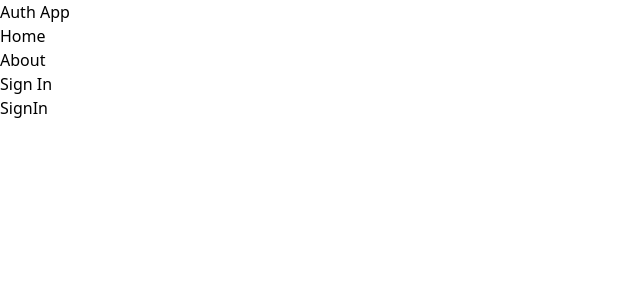
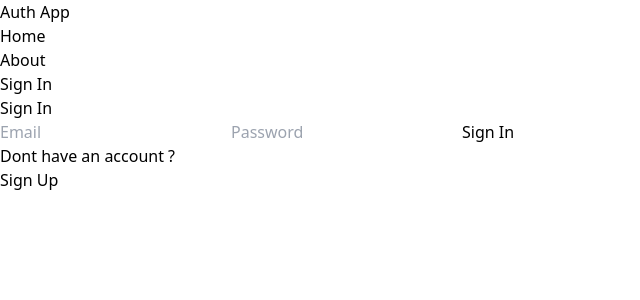
Before and after one commit to peterbuss/mern-auth, a React (Vite) app in the folder client/: page /sign-in in a window 1280 px wide. Shown: the top 300 px of the page, without its empty margins (0-640 px from the left). Built offline with nearby package versions, Linux system fonts and the light colour scheme.

Commit message:
complete the sign in page functionality

```diff
--- a/client/src/pages/SignIn.jsx
+++ b/client/src/pages/SignIn.jsx
@@ -1,7 +1,78 @@
-import React from 'react'
+ /* eslint-disable */
 
-export default function SignIn() {
-  return (
-    <div>SignIn</div>
-  )
-}
+ import { useState } from 'react';
+ import { Link, useNavigate } from 'react-router-dom';
+
+ export default function SignIn() {
+
+   const [formData, setFormData] = useState({});
+   const [error, setError] = useState(false);
+   const [loading, setLoading] = useState(false);
+   const navigate = useNavigate();
+
+   const handleChange = (e) => {
+     setFormData({...formData, [e.target.id]: e.target.value});
+   };
+
+   //console.log(formData);
+
+   const handleSubmit = async (e) => {
+     e.preventDefault();
+     try {
+       setLoading(true);
+       setError(false);
+
+       const res = await fetch('/api/auth/signin', {
+         method: 'POST',
+         headers: {
+           'Content-Type': 'application/json',
+         },
+         body: JSON.stringify(formData),
+       });
+       setLoading(false);
+       const data = await res.json();
+       if(data.success === false) {
+         setError(true);
+         return;
+       }
+       navigate('/');
+     } catch(error) {
+       setLoading(false);
+       setError(true);
+     }
+
+
+     //console.log(data);
+
+   };
+
+   return (
+     <div className='p-3 max-w-lg mx-auto'>
+       <h1 className='text-3xl text-center font-semibold my-7'>Sign In</h1>
+       <form onSubmit={handleSubmit} className='flex flex-col gap-4'>
+         <input type="email"
+           placeholder='Email'
+           id="email"
+           className='bg-slate-100 p-3 rounded-lg'
+           onChange={handleChange}
+         />
+         <input type="password"
+           placeholder='Password'
+           id="password"
+           className='bg-slate-100 p-3 rounded-lg'
+           onChange={handleChange}
+         />
+         <button disabled={loading} className='bg-slate-700 text-white p-3 rounded-lg uppercase hover:opacity-95 disabled:opacity-80'>
+           { loading ?  'Loading...' : 'Sign In' }
+         </button>
+       </form>
+       <div className='flex gap-2 mt-5'>
+         <p>Dont have an account ?</p>
+         <Link to='/sign-up'>
+           <span className='text-blue-500'>Sign Up</span>
+         </Link>
+       </div>
+       <p className='text-red-700 mt-5'>{error && "Something went wrong"}</p>
+     </div>
+   )
+ }
--- a/client/src/pages/SignUp.jsx
+++ b/client/src/pages/SignUp.jsx
@@ -1,13 +1,14 @@
  /* eslint-disable */
 
 import { useState } from 'react';
-import { Link } from 'react-router-dom';
+import { Link, useNavigate } from 'react-router-dom';
 
 export default function SignUp() {
 
   const [formData, setFormData] = useState({});
   const [error, setError] = useState(false);
   const [loading, setLoading] = useState(false);
+  const navigate = useNavigate();
 
   const handleChange = (e) => {
     setFormData({...formData, [e.target.id]: e.target.value});
@@ -34,6 +35,7 @@
         setError(true);
         return;
       }
+      navigate('/sign-in');
     } catch(error) {
       setLoading(false);
       setError(true);
```
